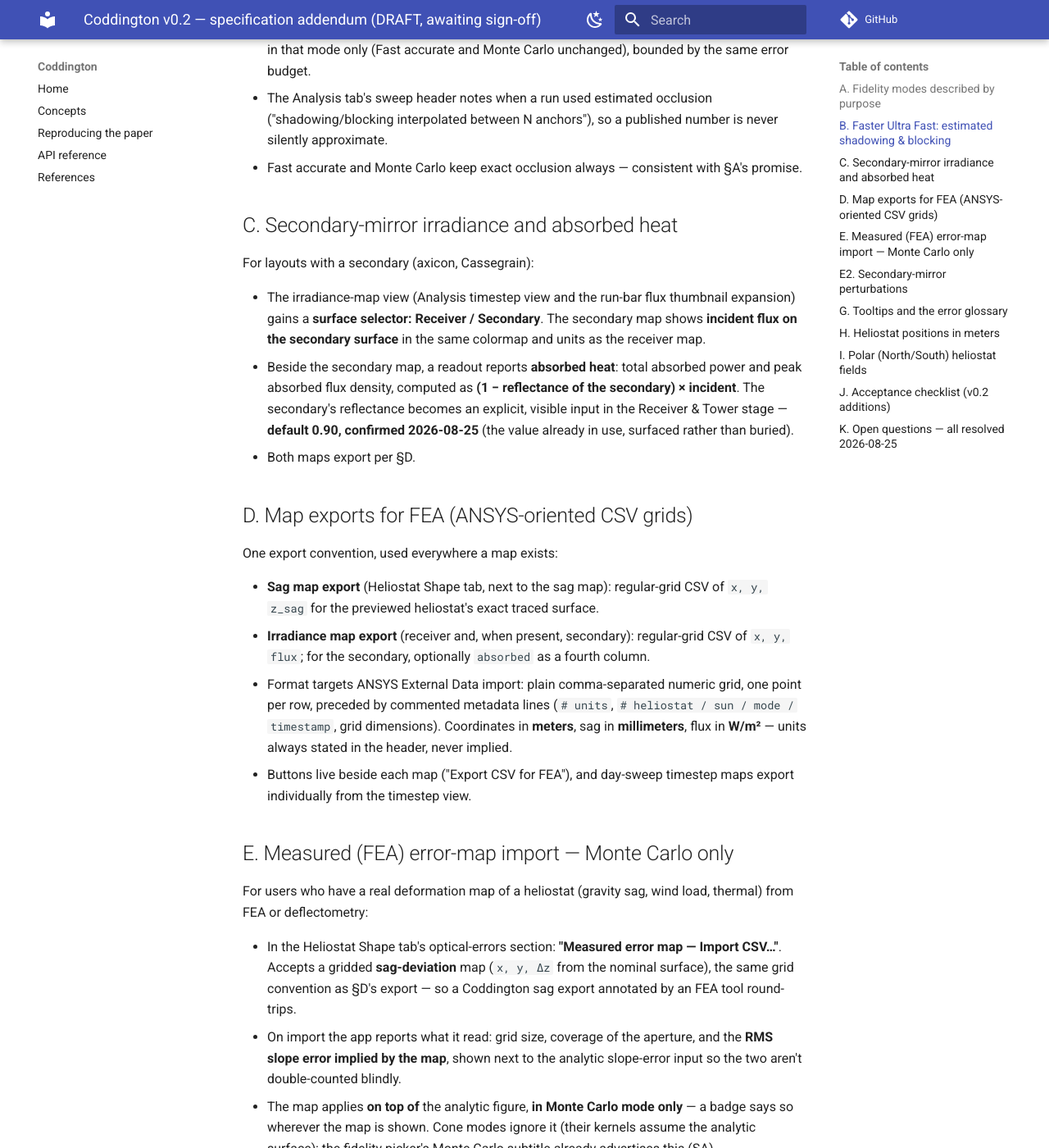
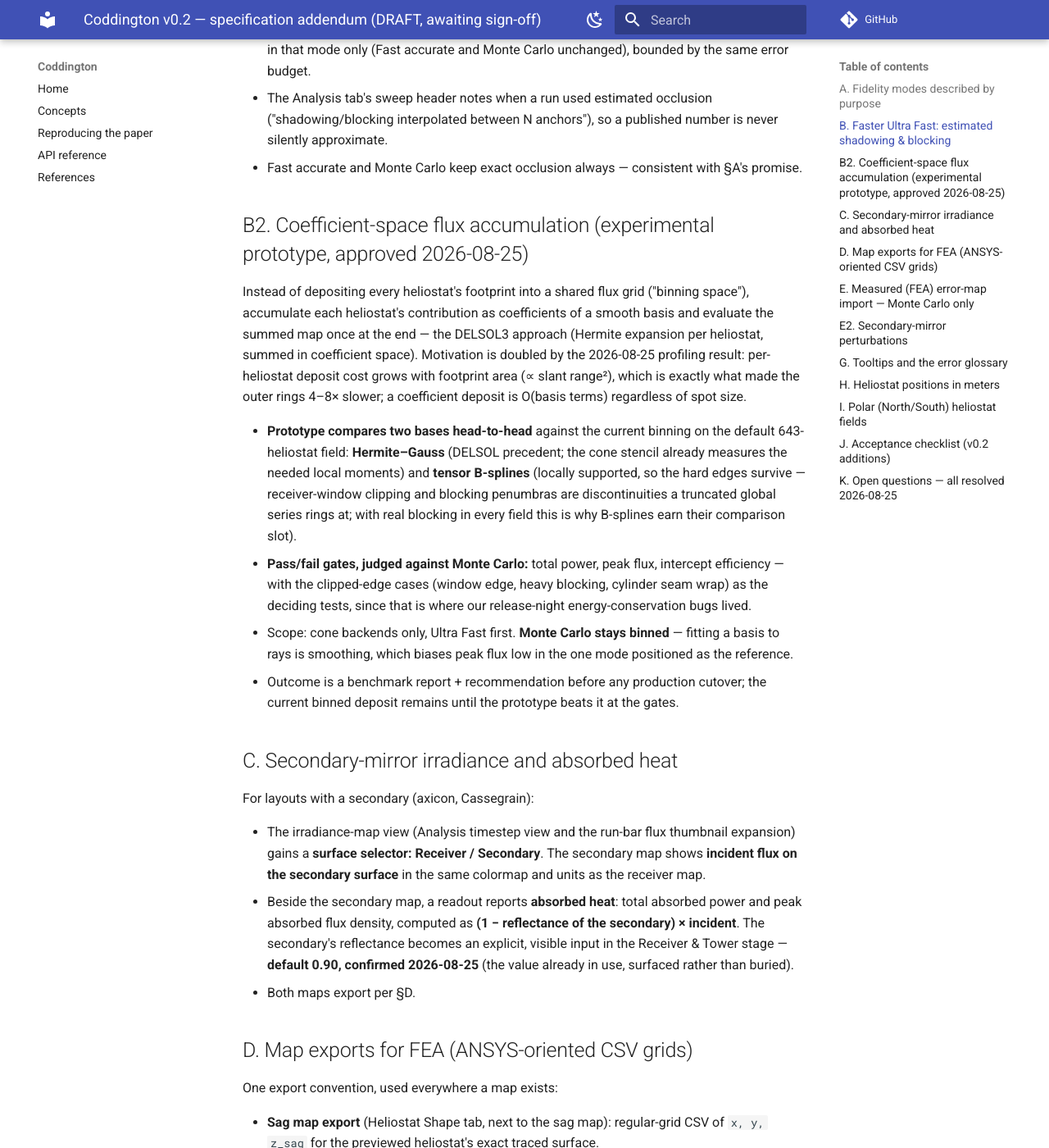
Before and after one commit to wilryk/coddington, an MkDocs documentation site: the page built from docs/ui-spec-v0.2.md, in a window 1280 px wide and 1400 px high, scrolled down 1282 px. Shown: the whole window at 82% size. Built offline with MkDocs 1.6.1 and Material for MkDocs 9.7.7, drawn with Linux system fonts in a browser that asks for light colours; comment, search, counter and statistics services are not loaded.

Commit message:
Every open question answered; the contract awaits a signature
Spec and mockups updated with the 2026-08-25 decisions: pointing
error quoted as reflected-beam RMS; dimensions stay mm while
positions go to meters; secondary reflectance defaults to 0.90;
ultra-fast anchors auto-chosen to the error budget; polar half-span
defaults to +/-60 deg with receiver tilt Auto (optimal); secondary
parametric warp is in, with a secondary sag map and FEA export.

Also adds spec B2: an approved experimental prototype comparing
Hermite-Gauss and tensor B-spline coefficient-space flux
accumulation against the current binned deposit, judged against
Monte Carlo with the clipped-edge cases as the deciding tests.

Co-Authored-By: Claude Fable 5 <noreply@anthropic.com>

```diff
--- a/docs/ui-spec-v0.2.md
+++ b/docs/ui-spec-v0.2.md
@@ -28,6 +28,15 @@ The tooltip for each mode also states, honestly, what it trades away (Ultra fast
 - **Per-instant cost** in Ultra fast additionally drops by coarsening the occlusion mask resolution in that mode only (Fast accurate and Monte Carlo unchanged), bounded by the same error budget.
 - The Analysis tab's sweep header notes when a run used estimated occlusion ("shadowing/blocking interpolated between N anchors"), so a published number is never silently approximate.
 - Fast accurate and Monte Carlo keep exact occlusion always — consistent with §A's promise.
+
+## B2. Coefficient-space flux accumulation (experimental prototype, approved 2026-08-25)
+
+Instead of depositing every heliostat's footprint into a shared flux grid ("binning space"), accumulate each heliostat's contribution as coefficients of a smooth basis and evaluate the summed map once at the end — the DELSOL3 approach (Hermite expansion per heliostat, summed in coefficient space). Motivation is doubled by the 2026-08-25 profiling result: per-heliostat deposit cost grows with footprint area (∝ slant range²), which is exactly what made the outer rings 4–8× slower; a coefficient deposit is O(basis terms) regardless of spot size.
+
+- **Prototype compares two bases head-to-head** against the current binning on the default 643-heliostat field: **Hermite–Gauss** (DELSOL precedent; the cone stencil already measures the needed local moments) and **tensor B-splines** (locally supported, so the hard edges survive — receiver-window clipping and blocking penumbras are discontinuities a truncated global series rings at; with real blocking in every field this is why B-splines earn their comparison slot).
+- **Pass/fail gates, judged against Monte Carlo:** total power, peak flux, intercept efficiency — with the clipped-edge cases (window edge, heavy blocking, cylinder seam wrap) as the deciding tests, since that is where our release-night energy-conservation bugs lived.
+- Scope: cone backends only, Ultra Fast first. **Monte Carlo stays binned** — fitting a basis to rays is smoothing, which biases peak flux low in the one mode positioned as the reference.
+- Outcome is a benchmark report + recommendation before any production cutover; the current binned deposit remains until the prototype beats it at the gates.
 
 ## C. Secondary-mirror irradiance and absorbed heat
 
```
Also changed, not shown: docs/mockups/coddington-v0.2.html (+14 -14 lines).
